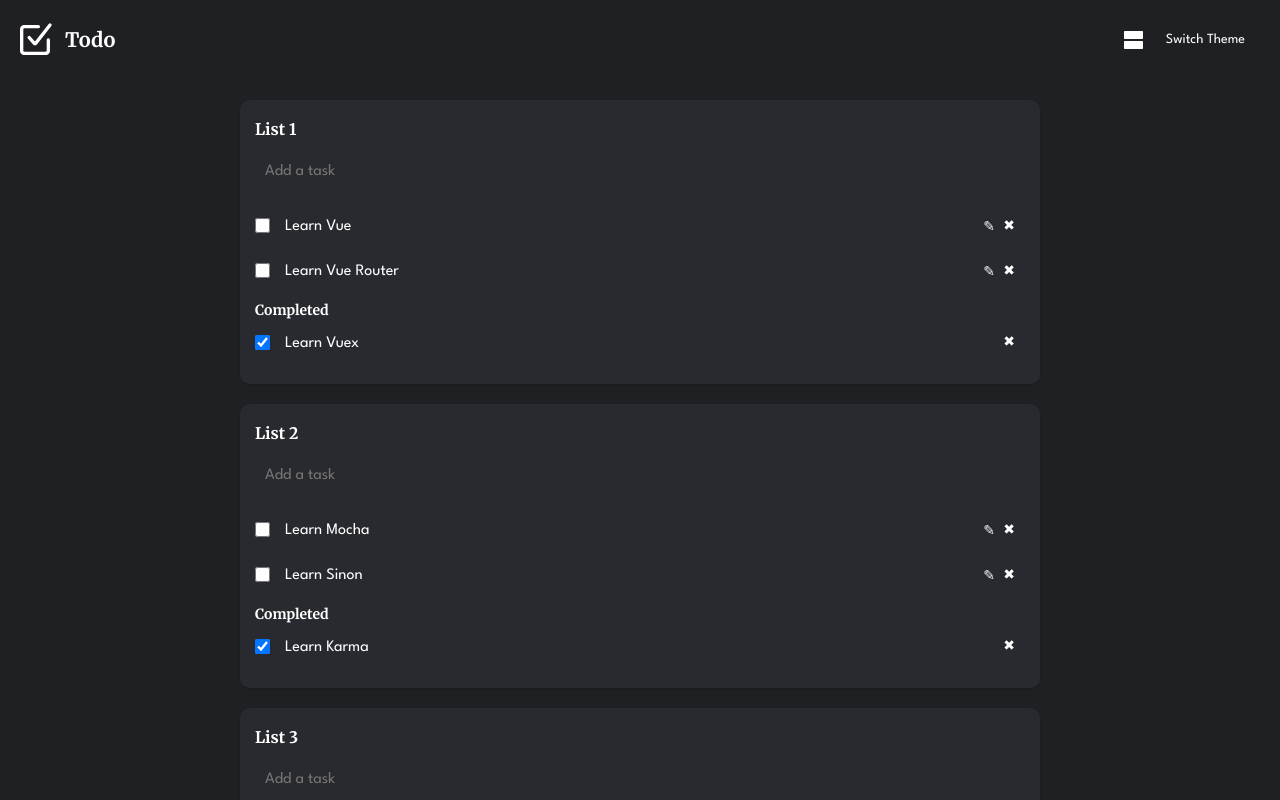
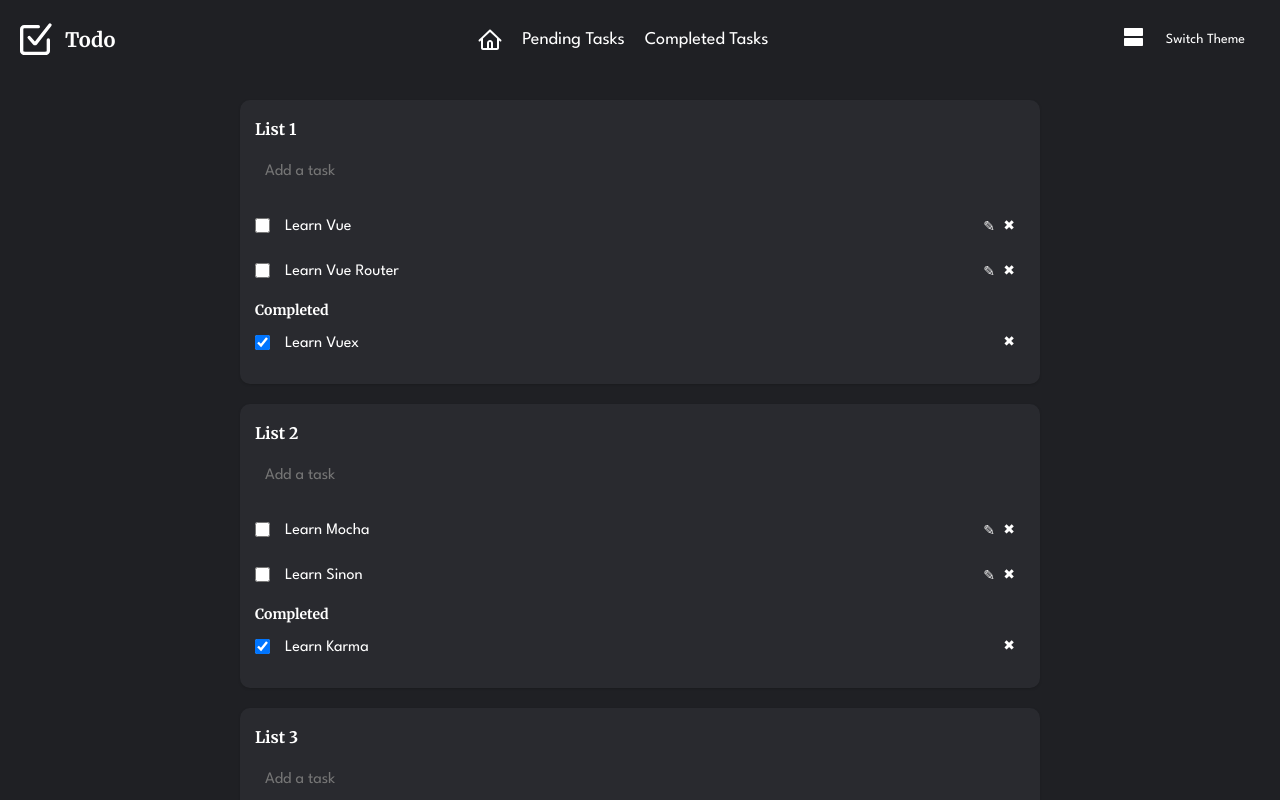
Before and after one commit to tripathishashikant/todo, a Vue app: page / in a window 1280 px wide. Shown: the top 800 px of the page. Built offline with nearby package versions, Linux system fonts and the light colour scheme.

Commit message:
Feature 1.6.3 - Site Navigation added.
Signed-off-by: Shashikant <shashikant.tripathi187@gmail.com>

```diff
--- a/src/assets/scss/_variables.scss
+++ b/src/assets/scss/_variables.scss
@@ -13,6 +13,7 @@ $white: #ffffff;
 $bone: #e1ddbf;
 $sage: #c6bf88;
 $malibu: #7bacfc;
+$lime: #32cd32;
 
 // font colors
 $primary-body-dark: $white;
@@ -25,6 +26,7 @@ $tertiary-body-light: $tuna;
 
 // link
 $primary-link-dark: $malibu;
+$primary-link-light: $malibu;
 
 // background colors
 $primary-bg-dark: $shark;
--- a/src/components/modules/AppHeader.vue
+++ b/src/components/modules/AppHeader.vue
@@ -7,9 +7,12 @@
           {{ title }}
         </h1>
       </div>
-      <div class="header__menu menu">
+      <div class="header__menu">
+        <SiteMenu />
+      </div>
+      <div class="header__layoutSwitcher">
         <div
-          class="menu__toggleLayout toggleLayout"
+          class="toggleLayout"
           :title="showLayoutTitle"
           @click="setVerticalIconStatus"
         >
@@ -27,6 +30,7 @@
 <script>
 import { mapActions, mapGetters } from 'vuex';
 import SiteLogo from './SiteLogo.vue';
+import SiteMenu from './SiteMenu.vue';
 import VerticalLayoutIcon from '../svgs/VerticalLayoutIcon.vue';
 import HorizontalLayoutIcon from '../svgs/HorizontalLayoutIcon.vue';
 import ThemeSwitcher from './ThemeSwitcher.vue';
@@ -35,6 +39,7 @@ export default {
   name: 'AppHeader',
   components: {
     SiteLogo,
+    SiteMenu,
     VerticalLayoutIcon,
     HorizontalLayoutIcon,
     ThemeSwitcher,
@@ -86,6 +91,11 @@ export default {
 
   &__menu {
     flex: 1 1 auto;
+
+    display: flex;
+    flex-flow:row nowrap;
+    justify-content: space-around;
+    align-items: center;
   }
 }
 </style>
--- a/src/components/modules/SiteLogo.vue
+++ b/src/components/modules/SiteLogo.vue
@@ -20,7 +20,7 @@ export default {
 };
 </script>
 
-<style lang="scss">
+<style lang="scss" scoped>
 .logo {
   width:4rem;
   height:4rem;
--- /dev/null
+++ b/src/components/modules/SiteMenu.vue
@@ -0,0 +1,65 @@
+<template>
+  <nav class="menu">
+    <router-link
+      class="menu__link menu__link--home"
+      to="/"
+    >
+      <HomeSVG />
+    </router-link>
+    <router-link
+      class="menu__link"
+      to="/pending-list"
+    >
+      Pending Tasks
+    </router-link>
+    <router-link
+      class="menu__link"
+      to="/completed-list"
+    >
+      Completed Tasks
+    </router-link>
+  </nav>
+</template>
+
+<script>
+import HomeSVG from '../svgs/HomeSVG.vue';
+
+export default {
+  name: 'SiteMenu',
+  components: {
+    HomeSVG,
+  },
+};
+</script>
+
+<style lang="scss" scoped>
+.menu {
+  display: flex;
+  flex-flow:row nowrap;
+  justify-content: space-around;
+  align-items: center;
+
+  &__link {
+    margin: 0 1rem;
+    font-size:1.8rem;
+    color: $primary-body-dark;
+    text-decoration: none;
+
+    .light & {
+      color: $primary-body-light;
+    }
+
+    &:hover {
+      color: $primary-link-dark;
+      .light & {
+        color: $primary-link-light;
+      }
+    }
+
+    &--home {
+      width:2.4rem;
+      height:2.4rem;
+    }
+  }
+}
+</style>
--- /dev/null
+++ b/src/components/svgs/HomeSVG.vue
@@ -0,0 +1,35 @@
+<template>
+  <svg
+    class="homeSVG"
+    viewBox="0 0 24 24"
+    fill="none"
+  >
+    <path
+      class="homeSVG__path"
+      fill-rule="evenodd"
+      clip-rule="evenodd"
+      fill="currentColor"
+      d="M11.3103 1.77586C11.6966 1.40805 12.3034 1.40805 12.6897 1.77586L20.6897
+      9.39491L23.1897 11.7759C23.5896 12.1567 23.605 12.7897 23.2241 13.1897C22.8433
+      13.5896 22.2103 13.605 21.8103 13.2241L21 12.4524V20C21 21.1046 20.1046 22 19
+      22H14H10H5C3.89543 22 3 21.1046 3 20V12.4524L2.18966 13.2241C1.78972 13.605
+      1.15675 13.5896 0.775862 13.1897C0.394976 12.7897 0.410414 12.1567 0.810345
+      11.7759L3.31034 9.39491L11.3103 1.77586ZM5 10.5476V20H9V15C9 13.3431 10.3431
+      12 12 12C13.6569 12 15 13.3431 15 15V20H19V10.5476L12 3.88095L5 10.5476ZM13
+      20V15C13 14.4477 12.5523 14 12 14C11.4477 14 11 14.4477 11 15V20H13Z"
+    />
+  </svg>
+</template>
+
+<script>
+export default {
+  name: 'HomeSVG',
+};
+</script>
+
+<style lang="scss" scoped>
+.homeSVG {
+  width:100%;
+  height:100%;
+}
+</style>
--- a/src/components/svgs/LogoSVG.vue
+++ b/src/components/svgs/LogoSVG.vue
@@ -1,11 +1,11 @@
 <template>
   <svg
-    class="svg"
+    class="logoSVG"
     viewBox="0 0 24 24"
     fill="none"
   >
     <path
-      class="svg_path"
+      class="logoSVG__path"
       fill-rule="evenodd"
       clip-rule="evenodd"
       d="m20.215 2.387-8.258 10.547-2.704-3.092a1 1 0 1 0-1.506 1.316l3.103
@@ -27,12 +27,12 @@ export default {
 };
 </script>
 
-<style lang="scss">
-.svg {
+<style lang="scss" scoped>
+.logoSVG {
   width:100%;
   height:100%;
 
-  &_path {
+  &__path {
     fill: $primary-body-dark;
 
     .light & {
```
